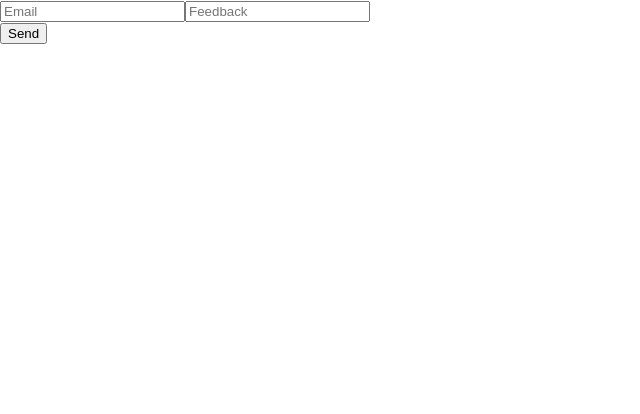
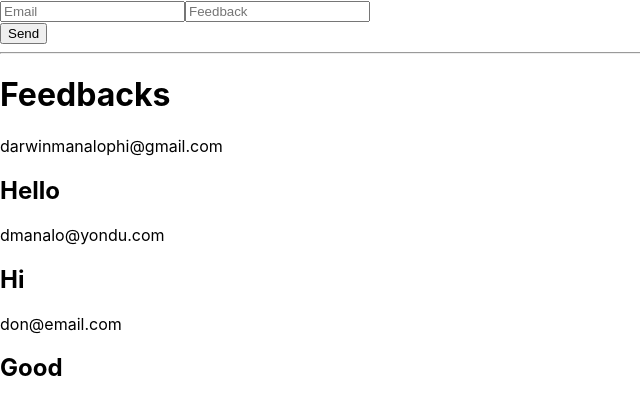
Before and after one commit to darwinphi/nextjs-demo, a Next.js app: page /feedback in a window 1280 px wide. Shown: the top 414 px of the page, without its empty margins (0-640 px from the left). Built offline with nearby package versions, Linux system fonts and the light colour scheme.

Commit message:
Using ISR for getFeedback

```diff
--- a/data/feedback.json
+++ b/data/feedback.json
@@ -1 +1 @@
-[{"id":"2022-04-21T04:25:28.194Z","email":"darwinmanalophi@gmail.com","feedback":"Hello"},{"id":"2022-04-21T04:26:18.917Z","email":"darwinmanalophi@gmail.com","feedback":"Great"},{"id":"2022-04-21T05:28:30.401Z","email":"darwinmanalophi@gmail.com","feedback":"Good"},{"id":"2022-04-21T05:28:56.491Z","email":"darwinmanalophi@gmail.com","feedback":"Yow"},{"id":"2022-04-21T05:34:02.920Z","email":"dmanalo@yondu.com","feedback":"Hi"},{"id":"2022-04-21T05:38:22.406Z","email":"dmanalo@yondu.com","feedback":"gg"}]
+[{"id":"2022-04-21T04:25:28.194Z","email":"darwinmanalophi@gmail.com","feedback":"Hello"},{"id":"2022-04-21T06:14:04.022Z","email":"dmanalo@yondu.com","feedback":"Hi"},{"id":"2022-04-21T06:14:26.307Z","email":"don@email.com","feedback":"Good"}]
--- a/pages/api/feedback.js
+++ b/pages/api/feedback.js
@@ -1,11 +1,11 @@
 import fs from "fs";
 import path from "path";
 
-function buildFeedbackPath() {
+export function buildFeedbackPath() {
   return path.join(process.cwd(), "data", "feedback.json");
 }
 
-function extractFeedback(filePath) {
+export function extractFeedback(filePath) {
   const fileData = fs.readFileSync(filePath);
   return JSON.parse(fileData);
 }
@@ -36,8 +36,11 @@ function handler(req, res) {
       feedback: newFeedback,
     });
   } else {
+    const filePath = buildFeedbackPath();
+    const data = extractFeedback(filePath);
+
     res.status(200).json({
-      message: "Working",
+      data,
     });
   }
 }
--- a/pages/feedback.js
+++ b/pages/feedback.js
@@ -1,7 +1,9 @@
-import { useState } from "react";
+import { useState, useEffect } from "react";
+import { buildFeedbackPath, extractFeedback } from "./api/feedback";
 
-export default function Feedback() {
+export default function Feedback({ feedbackData }) {
   const [inputFields, setInputFields] = useState({ email: "", feedback: "" });
+  const [feedbacks, setFeedbacks] = useState(feedbackData);
 
   const addFeedback = async () => {
     const response = await fetch("/api/feedback", {
@@ -14,15 +16,14 @@ export default function Feedback() {
         "Content-Type": "application/json",
       },
     });
-    return await response.json();
+    const result = await response.json();
+    setFeedbacks([...feedbacks, result.feedback]);
   };
 
   const submitHandler = async (event) => {
     event.preventDefault();
-    console.log(inputFields);
 
-    const result = addFeedback();
-    console.log(await result);
+    addFeedback();
   };
 
   const handleInputChange = (event) => {
@@ -50,6 +51,29 @@ export default function Feedback() {
         </div>
         <button>Send</button>
       </form>
+      <hr />
+      <h1>Feedbacks</h1>
+      {feedbacks &&
+        feedbacks.map((feedback) => {
+          return (
+            <div key={feedback.id}>
+              <p>{feedback.email}</p>
+              <h2>{feedback.feedback}</h2>
+            </div>
+          );
+        })}
     </>
   );
 }
+
+export async function getStaticProps() {
+  const filePath = buildFeedbackPath();
+  const data = extractFeedback(filePath);
+
+  return {
+    props: {
+      feedbackData: data,
+    },
+    revalidate: 5,
+  };
+}
```
